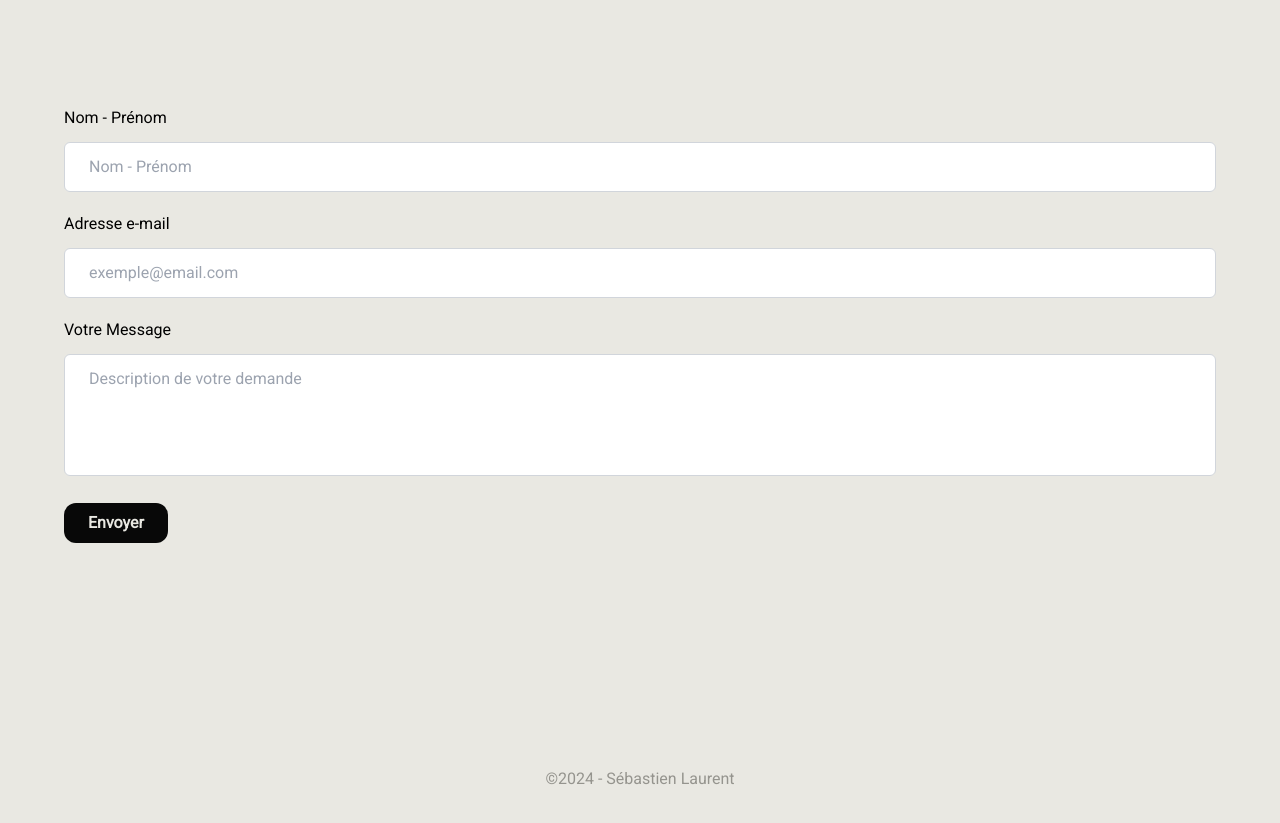
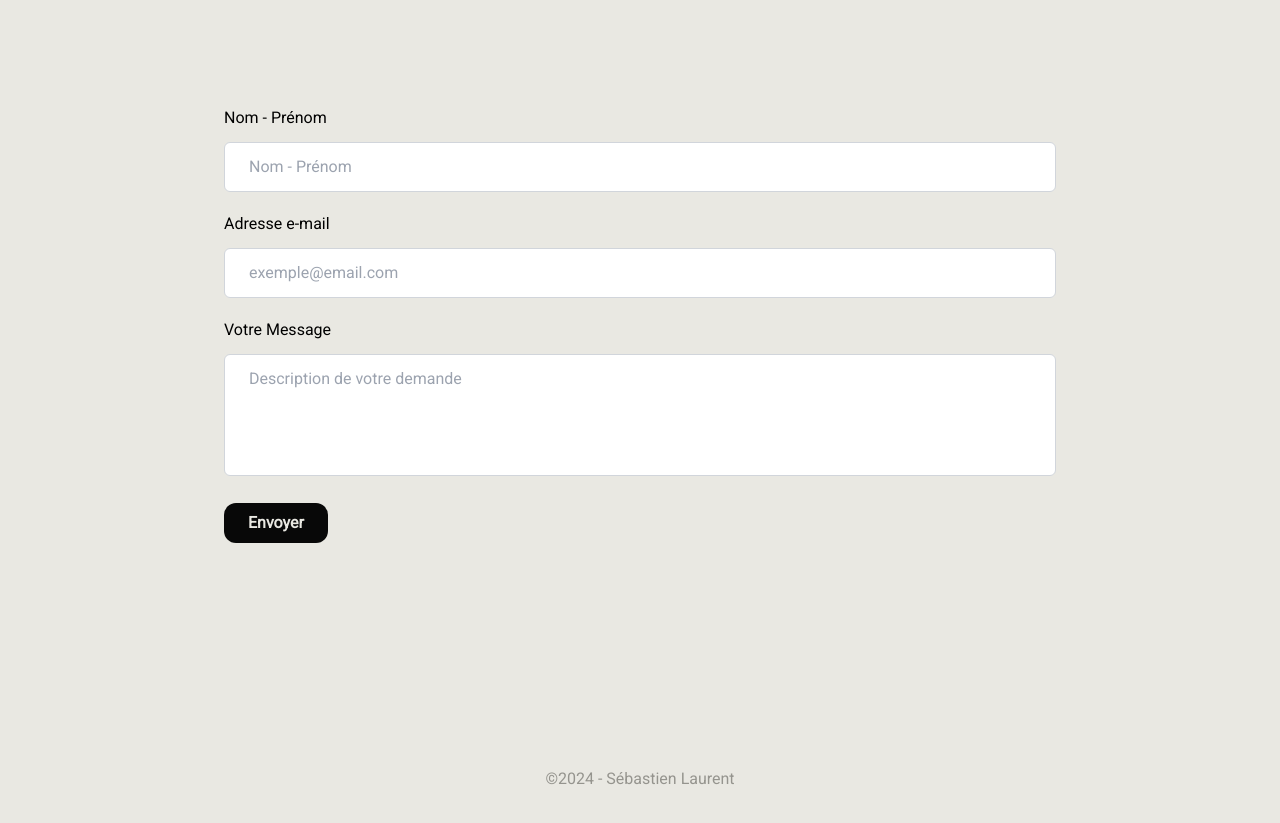
Before and after one commit to SebastienLaurentt/Portfolio-V2, a Next.js app: page / in a window 1280 px wide. Shown: the part 5843-6666 px from the top of the page. Built offline with nearby package versions, Linux system fonts and the light colour scheme.

Commit message:
nest contact with div with px for md, lg and xl display

```diff
--- a/components/LandingSections/Contact/Contact.tsx
+++ b/components/LandingSections/Contact/Contact.tsx
@@ -6,7 +6,10 @@ const Contact = () => {
   return (
     <Section marginBottom={true} marginTop={true}>
       <SectionHeader title="Des questions ? Contactez-moi !" />
-      <ContactForm />
+      <div className="px-8 lg:px-20 xl:px-40">
+        <ContactForm />
+      </div>
+
     </Section>
   );
 };
```
